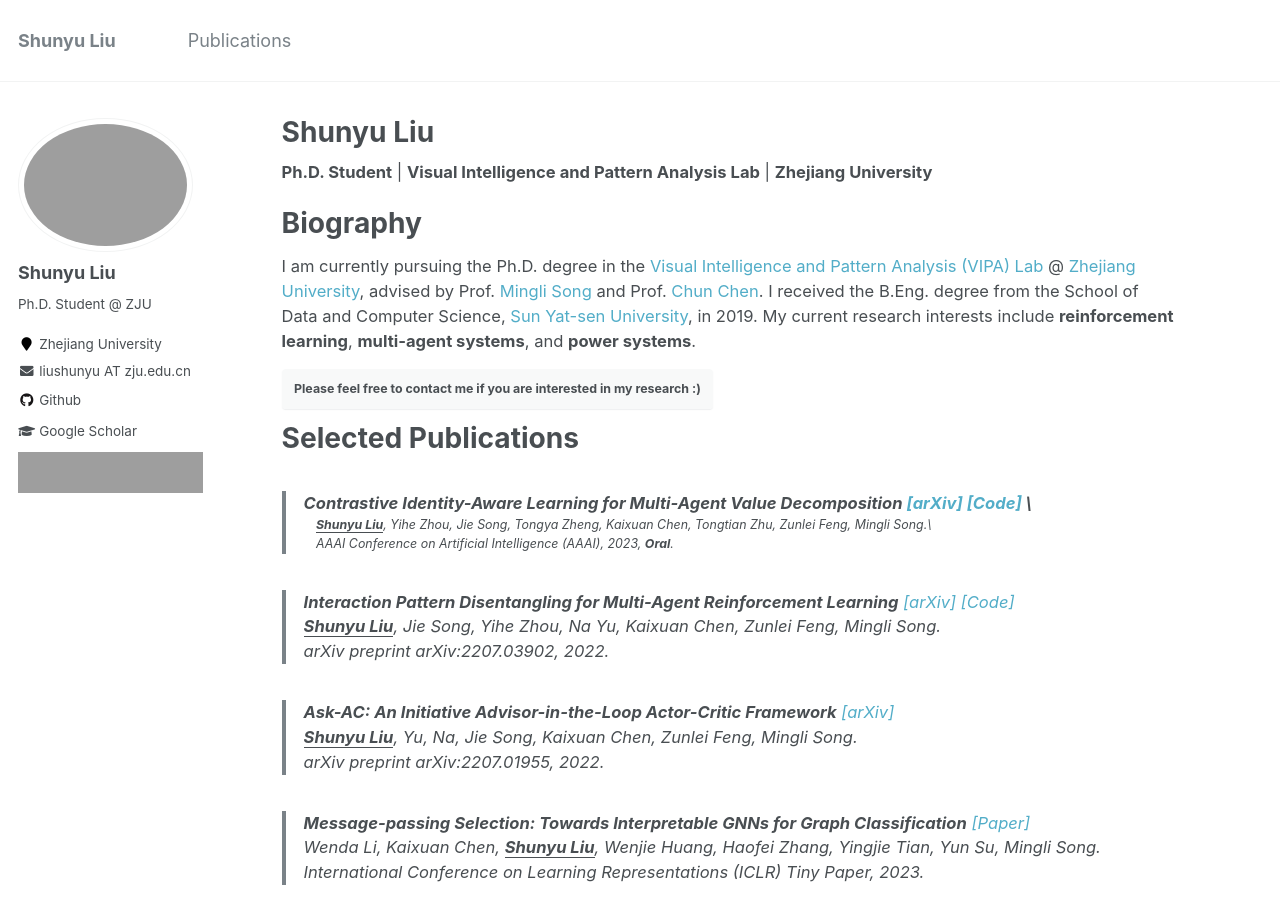
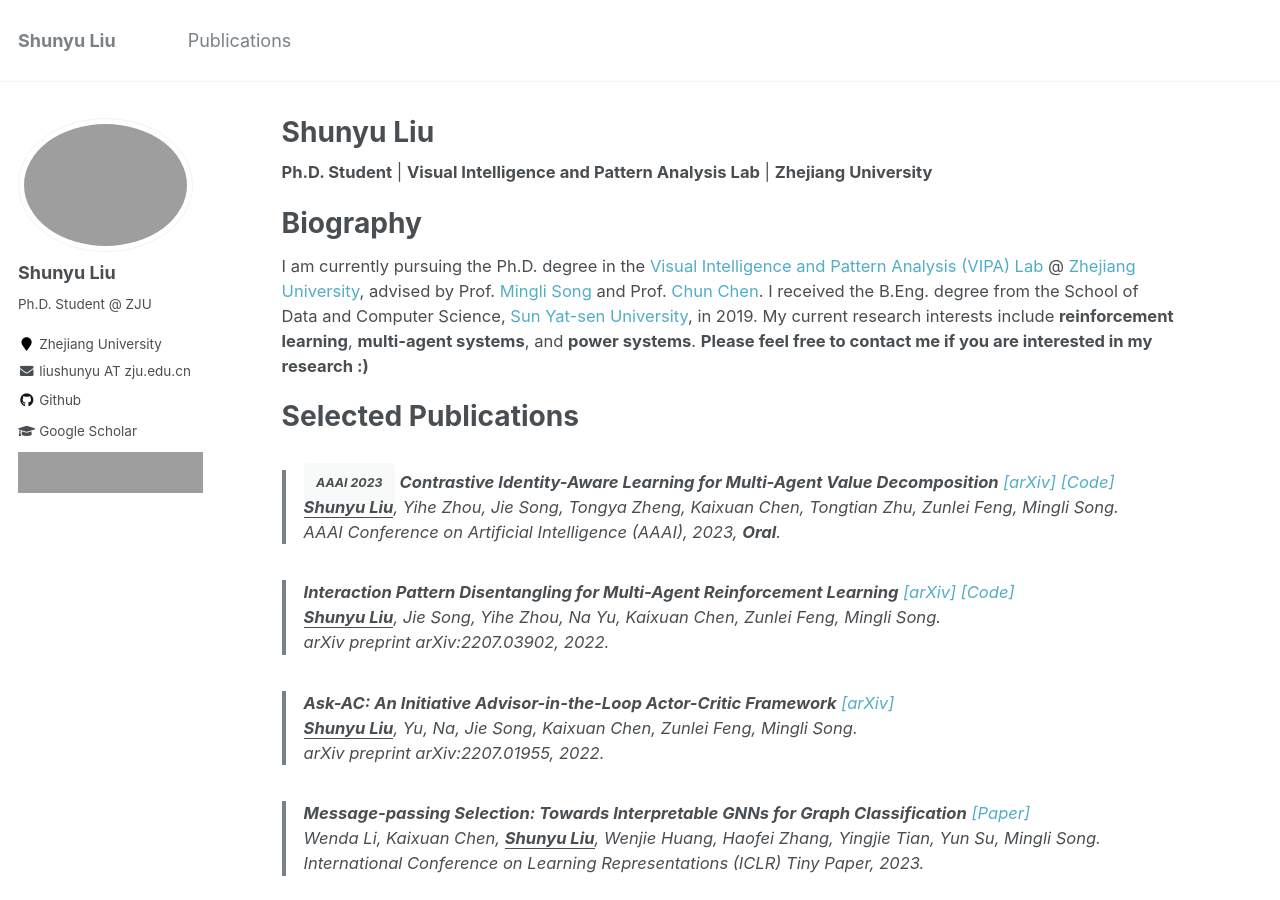
Before and after one commit to liushunyu/liushunyu.github.io, a Jekyll site: the page built from _pages/about.md, in a window 1280 px wide and 900 px high. Built offline with Jekyll 4.4.1, drawn with Linux system fonts in a browser that asks for light colours; grey boxes are pictures that could not be loaded.

Commit message:
Update about.md

```diff
--- a/_pages/about.md
+++ b/_pages/about.md
@@ -13,16 +13,15 @@
 Biography
 ======
 
-I am currently pursuing the Ph.D. degree in the [Visual Intelligence and Pattern Analysis (VIPA) Lab](https://www.vipazoo.cn/) @ [Zhejiang University](https://www.zju.edu.cn/english/), advised by Prof. [Mingli Song](https://person.zju.edu.cn/en/msong) and Prof. [Chun Chen](https://person.zju.edu.cn/en/chenc). I received the B.Eng. degree from the School of Data and Computer Science, [Sun Yat-sen University](https://www.sysu.edu.cn/sysuen/), in 2019. My current research interests include **reinforcement learning**, **multi-agent systems**, and **power systems**.
-
-**Please feel free to contact me if you are interested in my research :)**{: .notice}
+I am currently pursuing the Ph.D. degree in the [Visual Intelligence and Pattern Analysis (VIPA) Lab](https://www.vipazoo.cn/) @ [Zhejiang University](https://www.zju.edu.cn/english/), advised by Prof. [Mingli Song](https://person.zju.edu.cn/en/msong) and Prof. [Chun Chen](https://person.zju.edu.cn/en/chenc). I received the B.Eng. degree from the School of Data and Computer Science, [Sun Yat-sen University](https://www.sysu.edu.cn/sysuen/), in 2019. My current research interests include **reinforcement learning**, **multi-agent systems**, and **power systems**. **Please feel free to contact me if you are interested in my research :)**
 
 Selected Publications
 ======
 
+> **AAAI 2023**{: .notice}
 > **Contrastive Identity-Aware Learning for Multi-Agent Value Decomposition** [[arXiv]](https://arxiv.org/abs/2211.12712) [[Code]](https://github.com/liushunyu/CIA) \\
-  > :   **<u>Shunyu Liu</u>**, Yihe Zhou, Jie Song, Tongya Zheng, Kaixuan Chen, Tongtian Zhu, Zunlei Feng, Mingli Song.\\
-  > :   AAAI Conference on Artificial Intelligence (AAAI), 2023, **Oral**.
+  > **<u>Shunyu Liu</u>**, Yihe Zhou, Jie Song, Tongya Zheng, Kaixuan Chen, Tongtian Zhu, Zunlei Feng, Mingli Song.\\
+  > AAAI Conference on Artificial Intelligence (AAAI), 2023, **Oral**.
 
 > **Interaction Pattern Disentangling for Multi-Agent Reinforcement Learning** [[arXiv]](https://arxiv.org/abs/2207.03902) [[Code]](https://github.com/liushunyu/OPT) \\
   > **<u>Shunyu Liu</u>**, Jie Song, Yihe Zhou, Na Yu, Kaixuan Chen, Zunlei Feng, Mingli Song.\\
```
